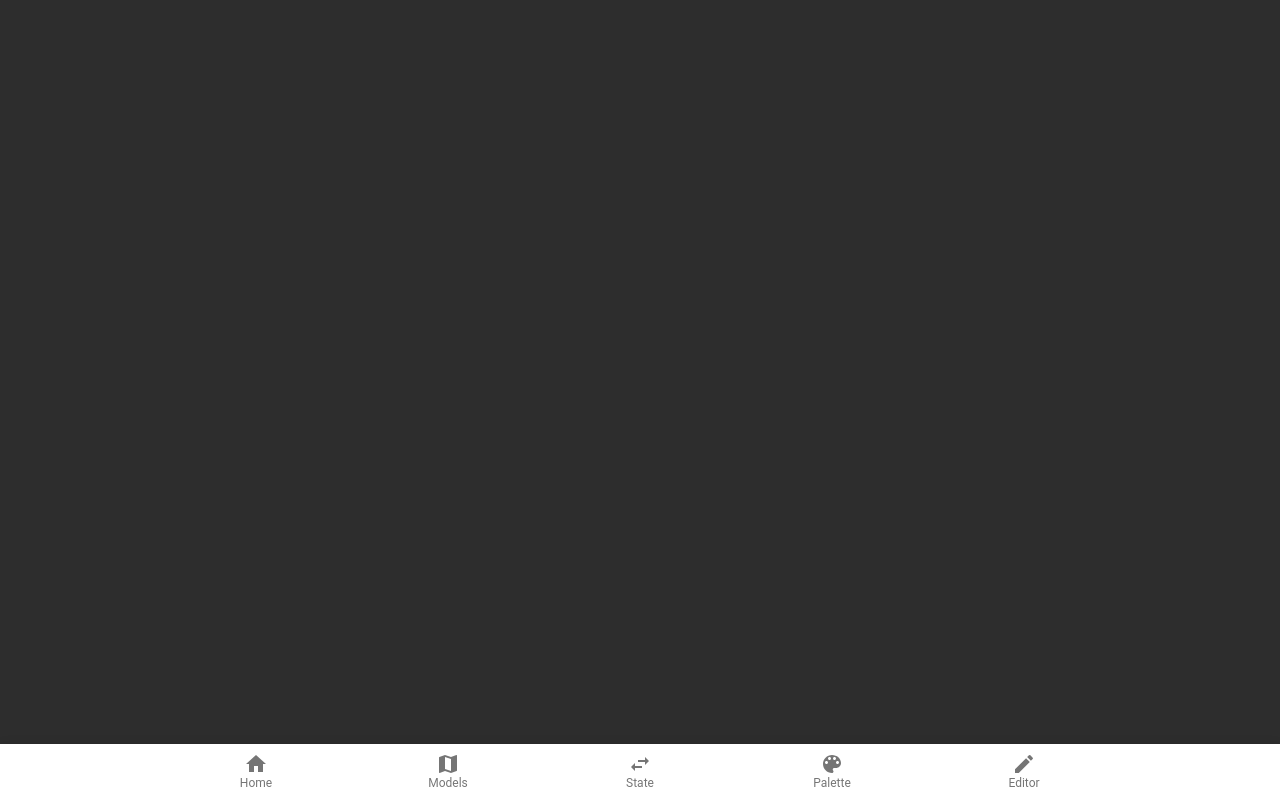
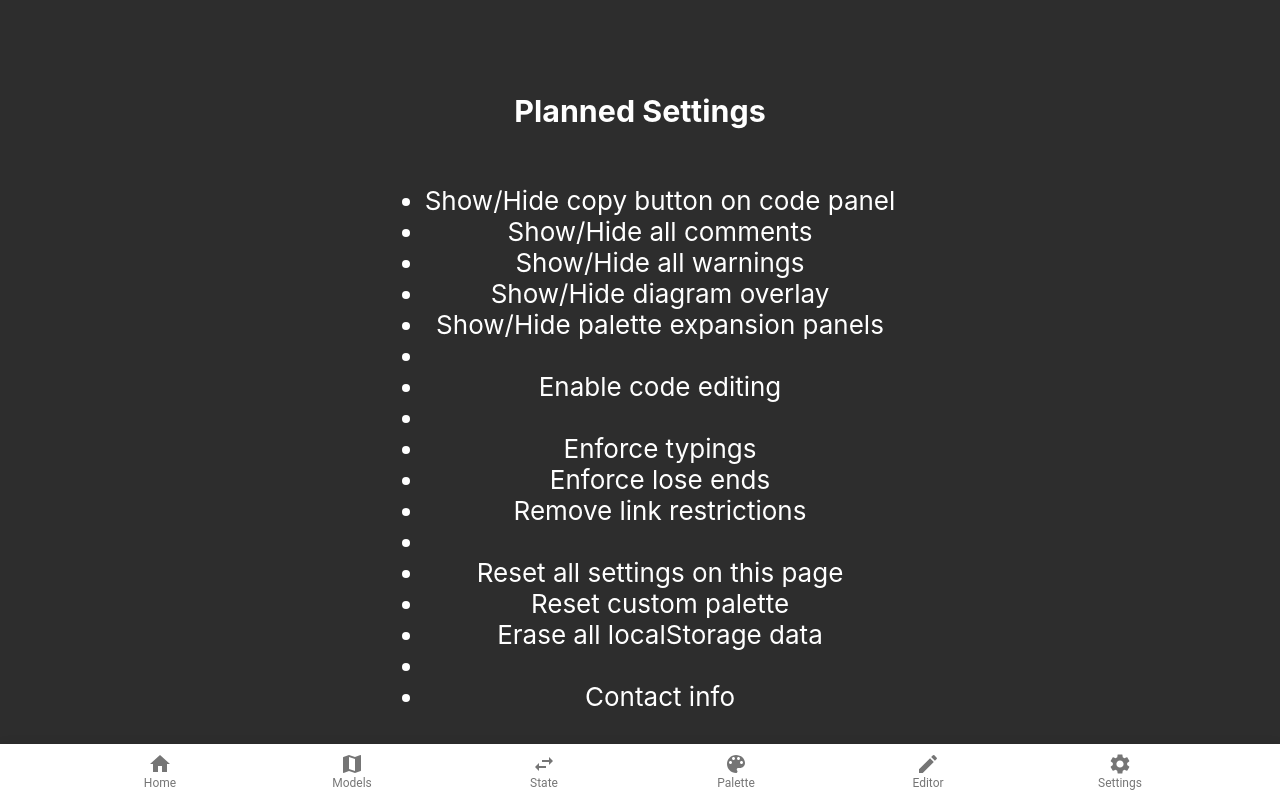
Before and after one commit to rzfzr/MDD4CPD-Legacy, a React (Create React App) app: page /mdd4/settings in a window 1280 px wide. Built offline with nearby package versions, Linux system fonts and the light colour scheme.

Commit message:
Added mockup settings page

```diff
--- a/src/App.tsx
+++ b/src/App.tsx
@@ -7,6 +7,7 @@ import HomePage from './pages/Home';
 import ModelsPage from './pages/Models';
 import StatePage from './pages/State';
 import PalettePage from './pages/Palette';
+import SettingsPage from './pages/Settings';
 export default function App() {
   return (
     <div className="App">
@@ -17,6 +18,7 @@ export default function App() {
           <Route path='/mdd4/state' element={<StatePage />} />
           <Route path='/mdd4/palette' element={<PalettePage />} />
           <Route path='/mdd4/editor' element={<EditorPage />} />
+          <Route path='/mdd4/settings' element={<SettingsPage />} />
         </Routes>
         <NavigationBar />
       </header>
--- a/src/components/NavigationBar.tsx
+++ b/src/components/NavigationBar.tsx
@@ -1,13 +1,16 @@
+import { useState } from 'react';
 import { Link } from 'react-router-dom';
-import { useState } from 'react';
+
+import { AppBar } from '@material-ui/core';
 import BottomNavigation from '@material-ui/core/BottomNavigation';
 import BottomNavigationAction from '@material-ui/core/BottomNavigationAction';
+
 import HomeIcon from '@material-ui/icons/Home';
 import EditIcon from '@material-ui/icons/Edit';
 import MapIcon from '@material-ui/icons/Map';
 import SwapHorizIcon from '@material-ui/icons/SwapHoriz';
-import { AppBar } from '@material-ui/core';
 import PaletteIcon from '@material-ui/icons/Palette';
+import SettingsIcon from '@mui/icons-material/Settings';
 
 export default function SimpleBottomNavigation() {
     const pathname = window.location.pathname; // in case user visits the path directly. The BottomNavBar is able to follow suit.
@@ -28,6 +31,7 @@ export default function SimpleBottomNavigation() {
                 <BottomNavigationAction component={Link} label="State" to="/mdd4/state" icon={<SwapHorizIcon />} />
                 <BottomNavigationAction component={Link} label="Palette" to="/mdd4/palette" icon={<PaletteIcon />} />
                 <BottomNavigationAction component={Link} label="Editor" to="/mdd4/editor" icon={<EditIcon />} />
+                <BottomNavigationAction component={Link} label="Settings" to="/mdd4/settings" icon={<SettingsIcon />} />
             </BottomNavigation>
         </AppBar>
     );
--- /dev/null
+++ b/src/pages/Settings.tsx
@@ -0,0 +1,26 @@
+
+export default function PalettePage() {
+    return <>
+        <h3>Planned Settings</h3>
+        <ul>
+            <li>Show/Hide copy button on code panel</li>
+            <li>Show/Hide all comments</li>
+            <li>Show/Hide all warnings</li>
+            <li>Show/Hide diagram overlay</li>
+            <li>Show/Hide palette expansion panels</li>
+            <li></li>
+            <li>Enable code editing</li>
+            <li></li>
+            <li>Enforce typings</li>
+            <li>Enforce lose ends</li>
+            <li>Remove link restrictions</li>
+            <li></li>
+            <li>Reset all settings on this page</li>
+            <li>Reset custom palette</li>
+            <li>Erase all localStorage data</li>
+            <li></li>
+            <li>Contact info</li>
+        </ul>
+
+    </>
+}
```
